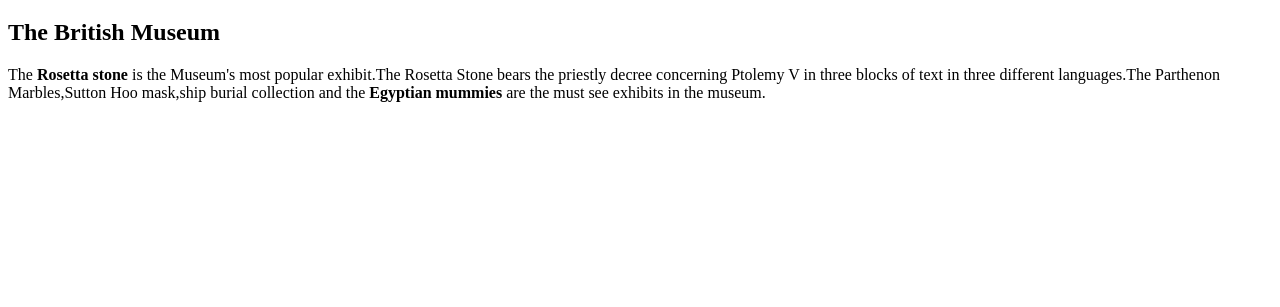
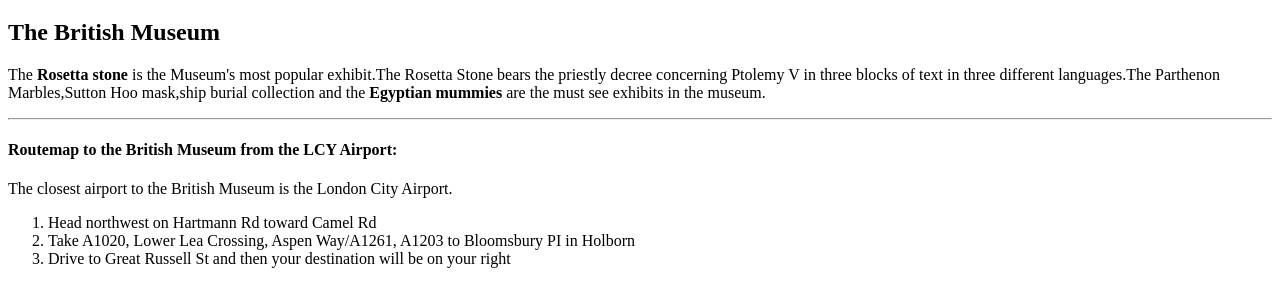
Before and after one commit to 44-563-Web-Apps-F22/44563-webapps-assignment-3-harithareddy630, a plain HTML site: page index.html in a window 1280 px wide. Shown: the part 61-368 px from the top of the page. Drawn offline with Linux system fonts and the light colour scheme.

Commit message:
routemap to museum from airport has been specified

```diff
--- a/index.html
+++ b/index.html
@@ -7,5 +7,13 @@
            <h1>Haritha Kothalachinta</h1>
            <h2>The British Museum</h2>
            <p>The <b>Rosetta stone</b> is the Museum's most popular exhibit.The Rosetta Stone bears the priestly decree concerning Ptolemy V in three blocks of text in three different languages.The Parthenon Marbles,Sutton Hoo mask,ship burial collection and the <b>Egyptian mummies</b> are the must see exhibits in the museum.</p>
+           <hr>
+           <h4>Routemap to the British Museum from the LCY Airport:</h4>
+           <p>The closest airport to the British Museum is the London City Airport.</p>
+           <ol>
+                <li>Head northwest on Hartmann Rd toward Camel Rd</li>
+                <li>Take A1020, Lower Lea Crossing, Aspen Way/A1261, A1203 to Bloomsbury PI in Holborn</li>
+                <li>Drive to Great Russell St and then your destination will be on your right</li>
+           </ol>
       </body>
 </html>
```
